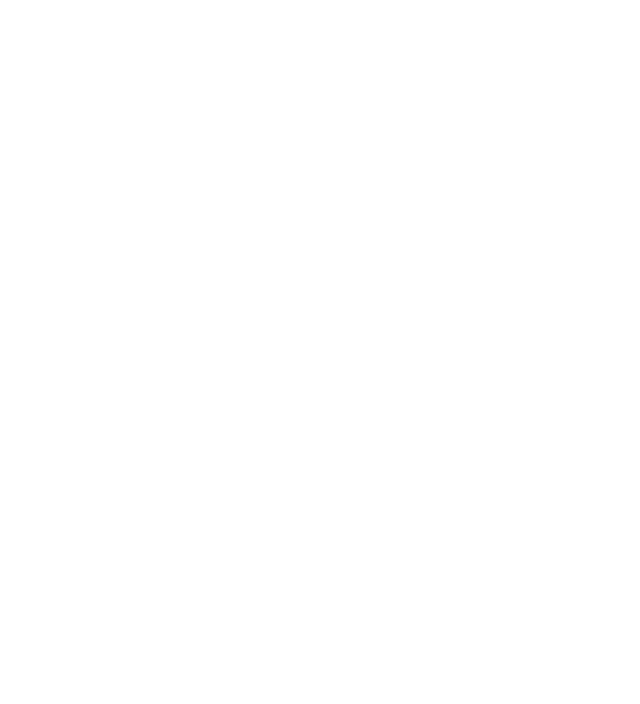
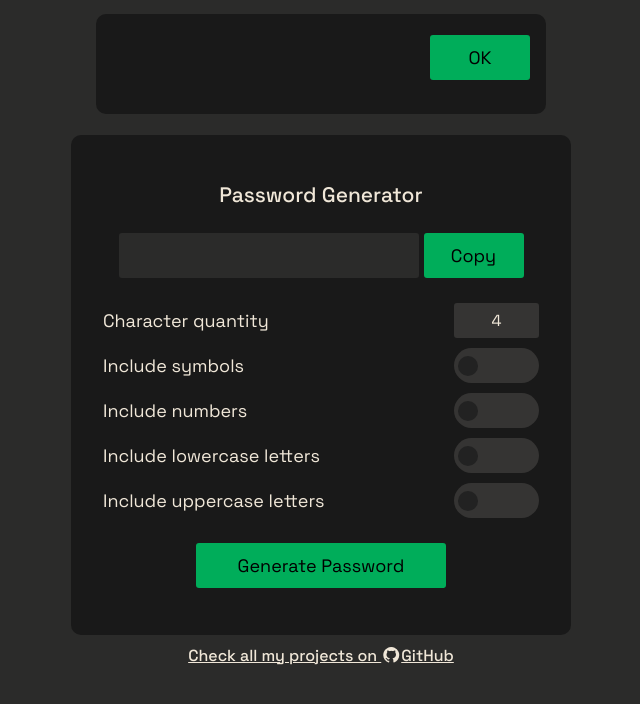
Before and after one commit to developer-luizcarlos/password-generator-web-app, a website built with webpack: page index.html in a window 1280 px wide. Shown: the whole page, without its empty margins (319-959 px from the left). Built offline with nearby package versions, Linux system fonts and the light colour scheme; a web font is replaced by a local one.

Commit message:
feat: implement desktop design

```diff
--- a/index.html
+++ b/index.html
@@ -4,8 +4,103 @@
     <meta charset="UTF-8" />
     <meta name="viewport" content="width=device-width, initial-scale=1.0" />
     <title>Password Generator</title>
+    <link
+      rel="stylesheet"
+      href="https://cdnjs.cloudflare.com/ajax/libs/font-awesome/7.0.1/css/all.min.css"
+      integrity="sha512-2SwdPD6INVrV/lHTZbO2nodKhrnDdJK9/kg2XD1r9uGqPo1cUbujc+IYdlYdEErWNu69gVcYgdxlmVmzTWnetw=="
+      crossorigin="anonymous"
+      referrerpolicy="no-referrer"
+    />
     <link rel="stylesheet" href="./src/styles/main.css" />
     <script type="module" src="./dist/bundle.js"></script>
   </head>
-  <body></body>
+  <body>
+    <dialog class="notification" id="notification" popover>
+      <p class="notification__msg"></p>
+      <div class="btn-notification-container">
+        <button
+          class="btn btn--notification"
+          popovertarget="notification"
+          popovertargetaction="hide"
+        >
+          OK
+        </button>
+      </div>
+    </dialog>
+    <article class="generator">
+      <h1 class="title">Password Generator</h1>
+      <div class="output-container">
+        <output class="output-generated-password"></output>
+        <button class="btn btn--copy">Copy</button>
+      </div>
+      <div class="options-container">
+        <div class="option">
+          <label for="input-quantity" class="label">Character quantity</label>
+          <input
+            type="text"
+            maxlength="2"
+            value="4"
+            class="input input--quantity"
+            id="input-quantity"
+          />
+        </div>
+        <div class="option">
+          <label for="checkbox-symbols" class="label">Include symbols</label>
+          <div class="toggle">
+            <div class="toggle__thumb"></div>
+            <input
+              type="checkbox"
+              class="toggle__checkbox toggle__checkbox--symbols"
+              id="checkbox-symbols"
+            />
+          </div>
+        </div>
+        <div class="option">
+          <label for="checkbox-numbers" class="label">Include numbers</label>
+          <div class="toggle">
+            <div class="toggle__thumb"></div>
+            <input
+              type="checkbox"
+              class="toggle__checkbox toggle__checkbox--numbers"
+              id="checkbox-numbers"
+            />
+          </div>
+        </div>
+        <div class="option">
+          <label for="checkbox-lowercase" class="label"
+            >Include lowercase letters</label
+          >
+          <div class="toggle">
+            <div class="toggle__thumb"></div>
+            <input
+              type="checkbox"
+              class="toggle__checkbox toggle__checkbox--lowercase"
+              id="checkbox-lowercase"
+            />
+          </div>
+        </div>
+        <div class="option">
+          <label for="checkbox-uppercase" class="label"
+            >Include uppercase letters</label
+          >
+          <div class="toggle">
+            <div class="toggle__thumb"></div>
+            <input
+              type="checkbox"
+              class="toggle__checkbox toggle__checkbox--uppercase"
+              id="checkbox-uppercase"
+            />
+          </div>
+        </div>
+      </div>
+      <button class="btn btn--generate">Generate Password</button>
+    </article>
+    <a
+      href="https://github.com/developer-luizcarlos"
+      referrerpolicy="no-referrer"
+      target="_blank"
+      class="anchor"
+      >Check all my projects on <i class="fa-brands fa-github"></i>GitHub</a
+    >
+  </body>
 </html>
--- a/src/styles/main.css
+++ b/src/styles/main.css
@@ -0,0 +1,214 @@
+@import url("https://fonts.googleapis.com/css2?family=Aldrich&family=Space+Grotesk:wght@300..700&display=swap");
+
+*,
+*::before,
+*::after {
+  box-sizing: border-box;
+  margin: 0;
+  padding: 0;
+}
+
+.btn {
+  background-color: #00ad5a;
+  border: none;
+  border-radius: 3px;
+  font-family: "Space Grotesk", sans-serif;
+  font-size: 18px;
+  font-weight: 400;
+  padding: 0.75rem 0.9rem;
+  height: 45px;
+  display: flex;
+  align-items: center;
+  justify-content: center;
+  cursor: pointer;
+  transition: background-color 0.3s ease-in-out;
+}
+
+.btn:hover {
+  background-color: #0dff67;
+}
+
+.label {
+  font-weight: 400;
+  font-size: 18px;
+}
+
+body,
+html {
+  min-height: 100dvh;
+  min-width: 100dvw;
+}
+
+body {
+  background-color: #2b2b2a;
+  display: flex;
+  align-items: center;
+  justify-content: center;
+  flex-direction: column;
+  row-gap: 10px;
+  font-family: "Space Grotesk", sans-serif;
+  accent-color: #0dff67;
+}
+
+.notification {
+  background-color: #191919;
+  border: none;
+  border-radius: 10px;
+  display: block;
+  top: 14px;
+  margin: 0 auto;
+  height: 100px;
+  width: 450px;
+  padding: 1rem;
+  color: #f0e7d8;
+  font-size: 16px;
+  font-weight: 300;
+  display: flex;
+  flex-direction: column;
+  row-gap: 5px;
+}
+
+.notification:not(:open) {
+  display: none;
+}
+
+.btn-notification-container {
+  width: 100%;
+  display: flex;
+  justify-content: flex-end;
+}
+
+.btn--notification {
+  width: 100px;
+}
+
+.title {
+  font-size: 21px;
+  font-weight: 500;
+}
+
+.generator {
+  background-color: #191919;
+  border-radius: 10px;
+  height: 500px;
+  width: 500px;
+  padding: 2rem;
+  display: flex;
+  flex-direction: column;
+  align-items: center;
+  justify-content: center;
+  row-gap: 25px;
+  color: #f0e7d8;
+}
+
+.output-container {
+  display: flex;
+  justify-content: center;
+  column-gap: 5px;
+  width: 100%;
+}
+
+.output-generated-password {
+  background-color: #2b2b2a;
+  border-radius: 3px;
+  display: block;
+  height: 45px;
+  min-width: 300px;
+  color: #f0e7d8;
+  font-family: "Aldrich", sans-serif;
+  font-size: 18px;
+  font-weight: 400;
+  display: flex;
+  align-items: center;
+  justify-content: center;
+}
+
+.btn--copy {
+  width: 100px;
+}
+
+.options-container {
+  width: 100%;
+  display: flex;
+  flex-direction: column;
+  justify-content: center;
+  row-gap: 10px;
+}
+
+.option {
+  display: flex;
+  align-items: center;
+  justify-content: space-between;
+}
+
+.input {
+  background-color: #353433;
+  border: none;
+  border-radius: 3px;
+  height: 35px;
+  width: 85px;
+  color: #f0e7d8;
+  font-family: "Space Grotesk", sans-serif;
+  font-size: 16px;
+  font-weight: 400;
+  text-align: center;
+}
+
+.input:focus {
+  outline: 2px solid #0dff67;
+}
+
+.toggle {
+  background-color: #353433;
+  border-radius: 50px;
+  height: 35px;
+  width: 85px;
+  position: relative;
+}
+
+.toggle:has(.toggle__checkbox:checked) {
+  background-color: #33b55e;
+}
+
+.toggle:hover:not(.toggle:has(.toggle__checkbox:checked)) .toggle__thumb {
+  background-color: #0dff67;
+}
+
+.toggle.toggle:has(.toggle__checkbox:checked) .toggle__thumb {
+  /*parent width - thumb width + 5px far from right side*/
+  left: calc(100% - 25px);
+}
+
+.toggle:has(.toggle__checkbox:focus) {
+  outline: 2px solid #0dff67;
+}
+
+.toggle__thumb {
+  background-color: #222222;
+  height: 20px;
+  width: 20px;
+  border-radius: 50px;
+  position: absolute;
+  top: 50%;
+  left: 5%;
+  transform: translate(0, -50%);
+  transition: all 0.3s ease-in-out;
+}
+
+.toggle__checkbox {
+  appearance: none;
+  outline: none;
+}
+
+.btn--generate {
+  width: 250px;
+}
+
+.anchor {
+  color: #f0e7d8;
+  font-weight: 500;
+}
+
+.anchor:hover {
+  color: #0dff67;
+}
```
